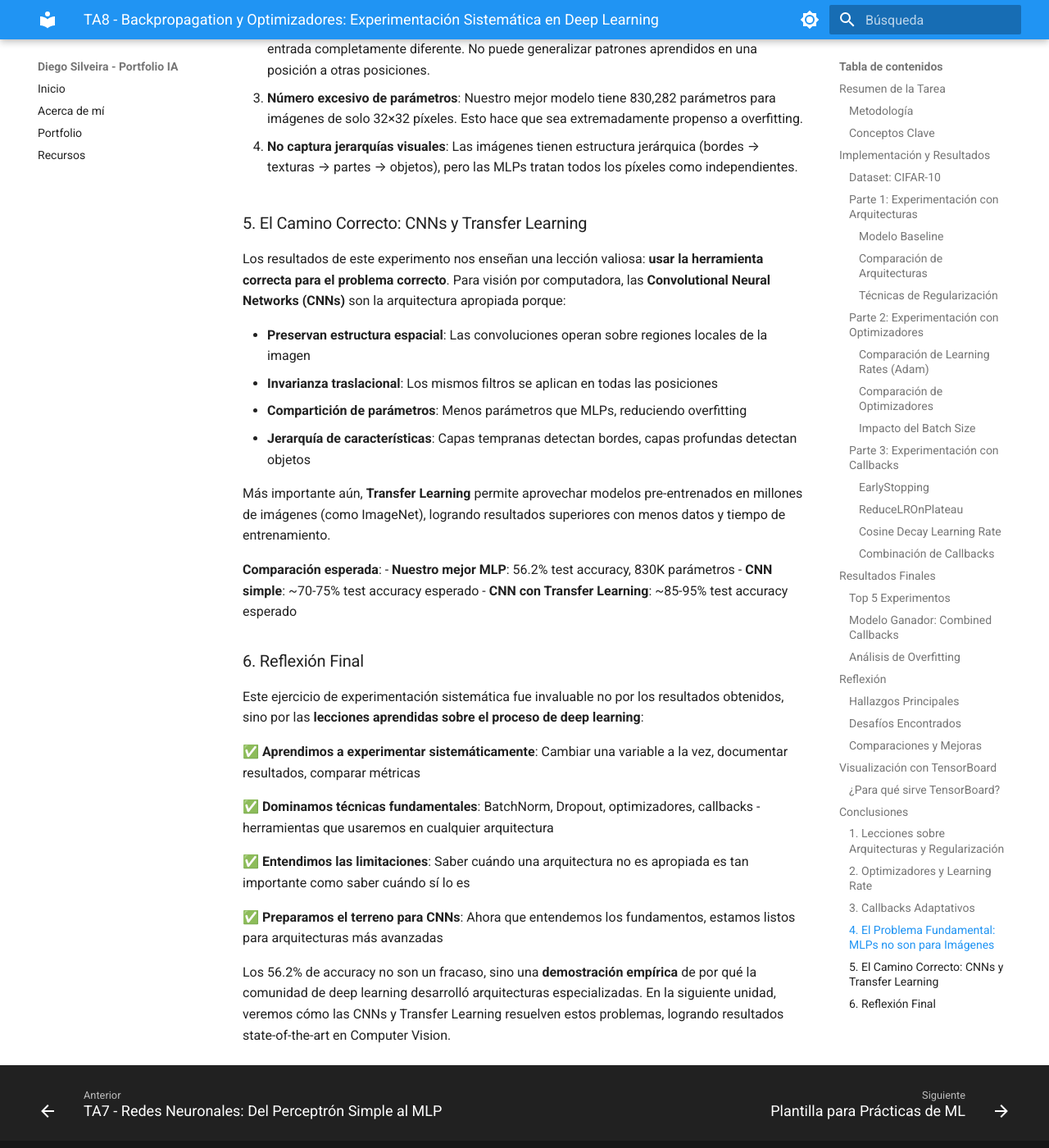
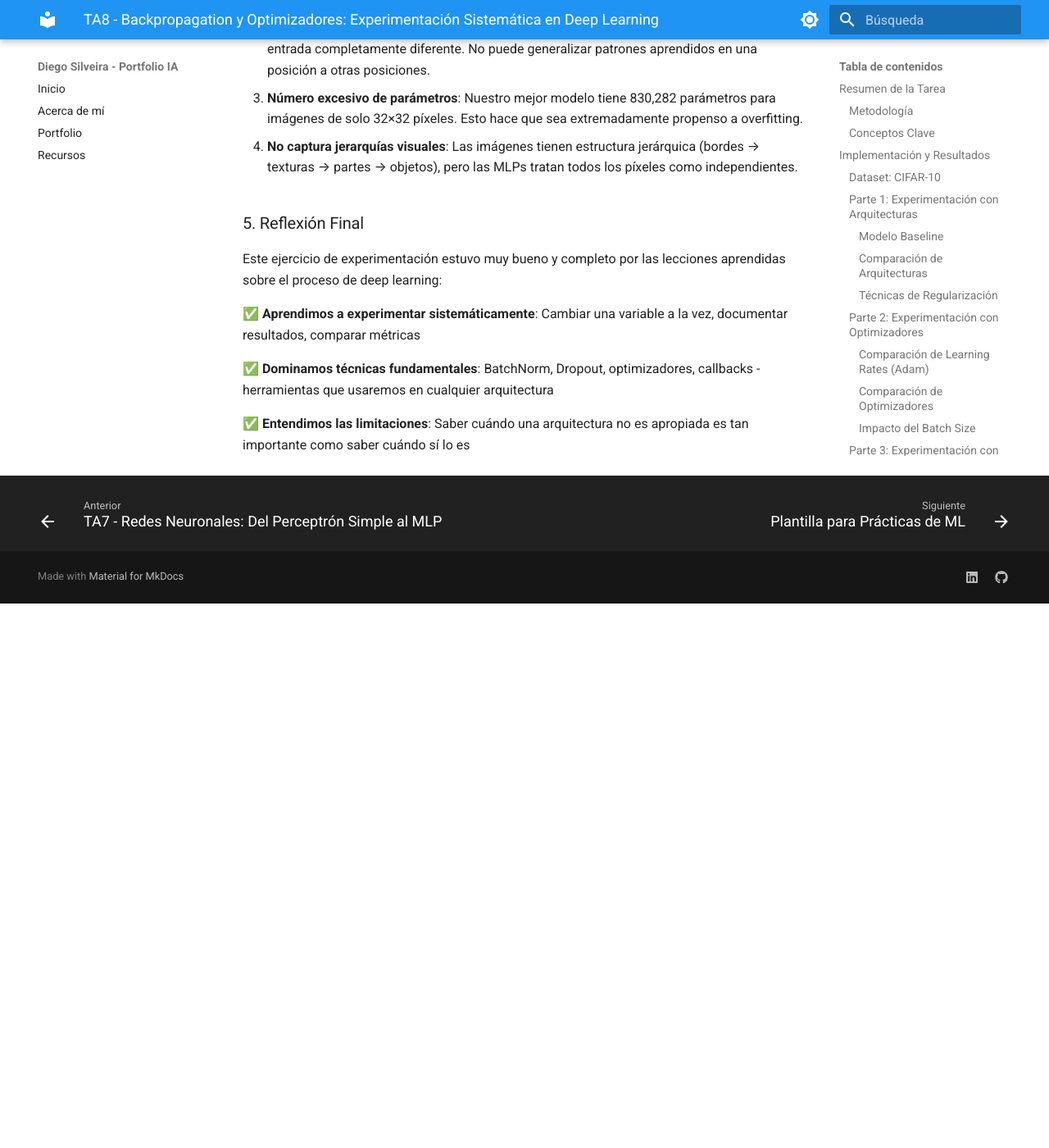
Before and after one commit to diesilveira/portfolio-ia, an MkDocs documentation site: the page built from docs/portfolio/08-backpropagation-optimizadores.md, in a window 1280 px wide and 1400 px high, scrolled down 9238 px. Shown: the whole window at 82% size. Built offline with MkDocs 1.6.1 and Material for MkDocs 9.7.7, drawn with Linux system fonts in a browser that asks for light colours; after the commit the page ends 9974 px from its top, so only the background shows below that; some of the changed text lies outside the part shown.

Commit message:
minor fixes

```diff
--- a/docs/portfolio/08-backpropagation-optimizadores.md
+++ b/docs/portfolio/08-backpropagation-optimizadores.md
@@ -2,7 +2,7 @@
 
 ## Resumen de la Tarea
 
-La **TA8** se centró en la experimentación sistemática con redes neuronales profundas, explorando diferentes arquitecturas, optimizadores y técnicas de regularización. El objetivo principal fue comprender cómo diferentes hiperparámetros y técnicas afectan el rendimiento del modelo, realizando más de 25 experimentos controlados en el dataset CIFAR-10.
+Esta tarea se centró en la experimentación sistemática con redes neuronales profundas, explorando diferentes arquitecturas, optimizadores y técnicas de regularización. El objetivo principal fue comprender cómo diferentes hiperparámetros y técnicas afectan el rendimiento del modelo, realizando más de 25 experimentos controlados en el dataset CIFAR-10.
 
 ### Metodología
 
@@ -293,7 +293,7 @@ La combinación de EarlyStopping + ReduceLROnPlateau + ModelCheckpoint logró el
 
 ### 4. El Problema Fundamental: MLPs no son para Imágenes
 
-A pesar de los experimentos  y la aplicación de varias prácticas de deep learning, nuestro mejor modelo alcanzó solo **56.2% de test accuracy** con un **gap de overfitting de 18.2%** (74.4% train vs 56.2% test). Este resultado limitado no es casualidad, sino una **limitación fundamental de las redes densas (MLPs) para procesar imágenes**.
+A pesar de los experimentos  y la aplicación de varias prácticas de deep learning, nuestro mejor modelo alcanzó solo **56.2% de test accuracy** con un **gap de overfitting de 18.2%** (74.4% train vs 56.2% test). Este resultado es una **limitación fundamental de las redes densas (MLPs) para procesar imágenes**.
 
 **¿Por qué las MLPs fallan en imágenes?**
 
@@ -305,32 +305,12 @@ A pesar de los experimentos  y la aplicación de varias prácticas de deep learn
 
 4. **No captura jerarquías visuales**: Las imágenes tienen estructura jerárquica (bordes → texturas → partes → objetos), pero las MLPs tratan todos los píxeles como independientes.
 
-### 5. El Camino Correcto: CNNs y Transfer Learning
+### 5. Reflexión Final
 
-Los resultados de este experimento nos enseñan una lección valiosa: **usar la herramienta correcta para el problema correcto**. Para visión por computadora, las **Convolutional Neural Networks (CNNs)** son la arquitectura apropiada porque:
-
-- **Preservan estructura espacial**: Las convoluciones operan sobre regiones locales de la imagen
-- **Invarianza traslacional**: Los mismos filtros se aplican en todas las posiciones
-- **Compartición de parámetros**: Menos parámetros que MLPs, reduciendo overfitting
-- **Jerarquía de características**: Capas tempranas detectan bordes, capas profundas detectan objetos
-
-Más importante aún, **Transfer Learning** permite aprovechar modelos pre-entrenados en millones de imágenes (como ImageNet), logrando resultados superiores con menos datos y tiempo de entrenamiento.
-
-**Comparación esperada**:
-- **Nuestro mejor MLP**: 56.2% test accuracy, 830K parámetros
-- **CNN simple**: ~70-75% test accuracy esperado
-- **CNN con Transfer Learning**: ~85-95% test accuracy esperado
-
-### 6. Reflexión Final
-
-Este ejercicio de experimentación sistemática fue invaluable no por los resultados obtenidos, sino por las **lecciones aprendidas sobre el proceso de deep learning**:
+Este ejercicio de experimentación estuvo muy bueno y completo por las lecciones aprendidas sobre el proceso de deep learning:
 
 ✅ **Aprendimos a experimentar sistemáticamente**: Cambiar una variable a la vez, documentar resultados, comparar métricas
 
 ✅ **Dominamos técnicas fundamentales**: BatchNorm, Dropout, optimizadores, callbacks - herramientas que usaremos en cualquier arquitectura
 
 ✅ **Entendimos las limitaciones**: Saber cuándo una arquitectura no es apropiada es tan importante como saber cuándo sí lo es
-
-✅ **Preparamos el terreno para CNNs**: Ahora que entendemos los fundamentos, estamos listos para arquitecturas más avanzadas
-
-Los 56.2% de accuracy no son un fracaso, sino una **demostración empírica** de por qué la comunidad de deep learning desarrolló arquitecturas especializadas. En la siguiente unidad, veremos cómo las CNNs y Transfer Learning resuelven estos problemas, logrando resultados state-of-the-art en Computer Vision.
--- a/docs/portfolio/index.md
+++ b/docs/portfolio/index.md
@@ -38,8 +38,8 @@ Todos los archivos originales de los cuales se hizo el resumen en este portfolio
 - **[Del perceptrón a las redes multicapa: resolviendo problemas no linealmente separables](06-redes-neuronales-perceptron.md)**
 
 
-### ⚙️ **Backpropagation y Optimizadores: experimentación sistemática en Deep Learning**
-- **[Dominando el arte de entrenar redes neuronales: arquitecturas, optimizadores y callbacks](08-backpropagation-optimizadores.md)**
+### ⚙️ **Backpropagation y Optimizadores: experimentación en Deep Learning**
+- **[Experimentacion con redes neuronales: arquitecturas, optimizadores y callbacks](08-backpropagation-optimizadores.md)**
 
 
 ---
```
